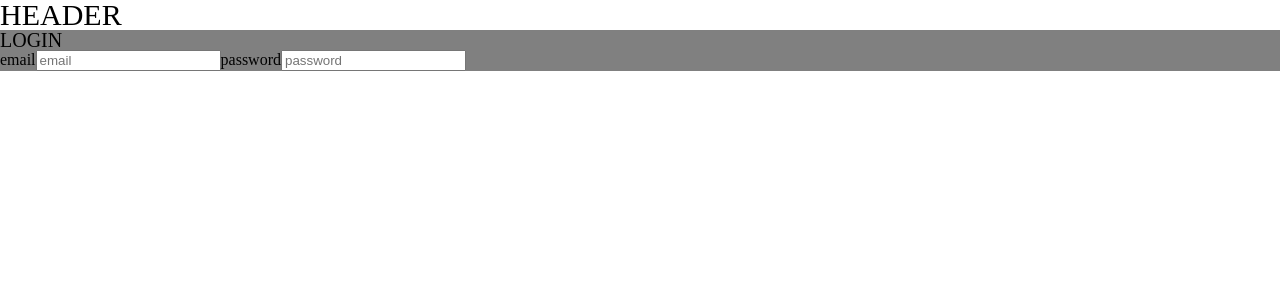
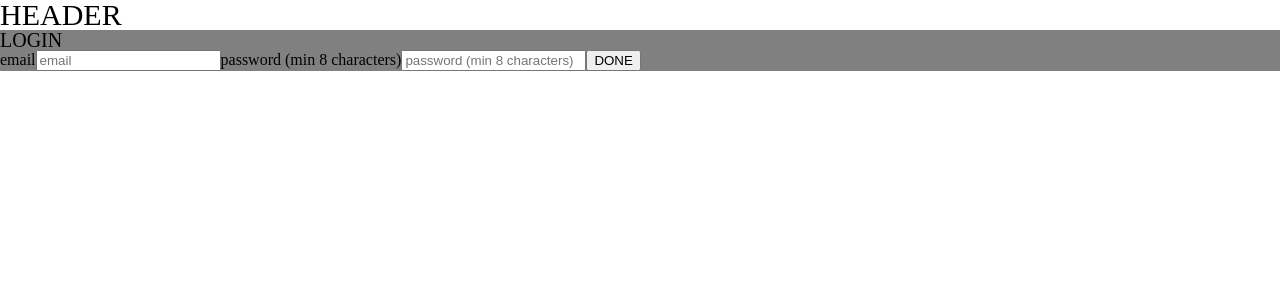
Before and after one commit to AudreyAAOO/LoginPageFront, a React (Create React App) app: page / in a window 1280 px wide. Shown: the top 300 px of the page. Built offline with nearby package versions, Linux system fonts and the light colour scheme.

Commit message:
🐛 Form > fix warning

```diff
--- a/src/components/Form.jsx
+++ b/src/components/Form.jsx
@@ -4,8 +4,14 @@ import "../assets/css/form.css";
 import Input from "./Input";
 
 const Form = ({ email, password, setEmail, setPassword }) => {
+	const handleSubmit = () => {
+		let char = `${email.indexOf("@")}`;
+		let result = `${email.substring(0, char)}`;
+		alert("Bonjour " + result);
+	};
+
 	return (
-		<form className="form">
+		<form className="form" onSubmit={handleSubmit}>
 			<h2>LOGIN</h2>
 			<Input
 				email={true}
@@ -17,11 +23,12 @@ const Form = ({ email, password, setEmail, setPassword }) => {
 
 			<Input
 				password={true}
-				name={"password"}
+				name={"password (min 8 characters)"}
 				state={password}
 				setState={setPassword}
 				autoComplete={password}
 			/>
+			<button>DONE</button>
 		</form>
 	);
 };
--- a/src/components/Input.js
+++ b/src/components/Input.js
@@ -5,16 +5,15 @@ const Input = ({ name, state, setState, email, password }) => {
     return (
         <label htmlFor={name}>{name}
             <input
-                setState={setState}
+                required
                 type={password ? "password" : email ? "email" : "text"}
                 placeholder={name}
                 id={name}
                 value={state}
                 autoComplete={password ? 'off' : 'on'}
+                minlength={password && "8"}
                 onChange={(event) => {
-                    console.log(event.target.value);
                     setState(event.target.value);
-
                 }}
             />
         </label>
```
Also changed, not shown: Maquette_F01 Crazee Burger/F01 maquette 2sur4.png (added).
